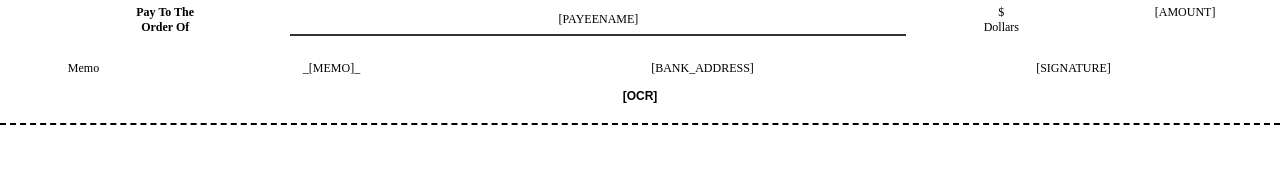
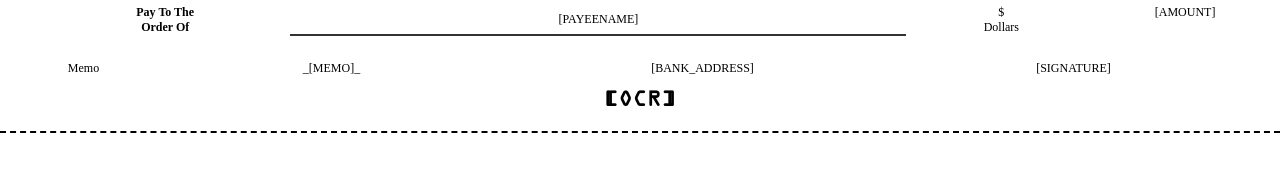
Before and after one commit to rahillakhani/apipdfgenerator, a website: page cheq-printed-template.html in a window 1280 px wide. Shown: the part 108-280 px from the top of the page. Drawn offline with Linux system fonts and the light colour scheme.

Commit message:
another ocr font

```diff
--- a/cheq-printed-template.html
+++ b/cheq-printed-template.html
@@ -25,7 +25,13 @@
 		</style>
 	</head>
 	<body style="font-size: 12px">
-		<div style="padding: 20px; box-sizing: border-box; border-bottom: 2px dashed;">
+		<div
+			style="
+				padding: 20px;
+				box-sizing: border-box;
+				border-bottom: 2px dashed;
+			"
+		>
 			<div class="left">
 				<img
 					style="
@@ -101,7 +107,8 @@
 
 			<div
 				style="
-					font-family: Arial, Helvetica, sans-serif;
+					font-family: ocrA, Arial, Helvetica, sans-serif;
+					font-size: 20px;
 					margin-top: 10px;
 					text-align: center;
 					font-weight: bold;
```
Also changed, not shown: fonts/micrenc.ttf (added), 1 other file.
